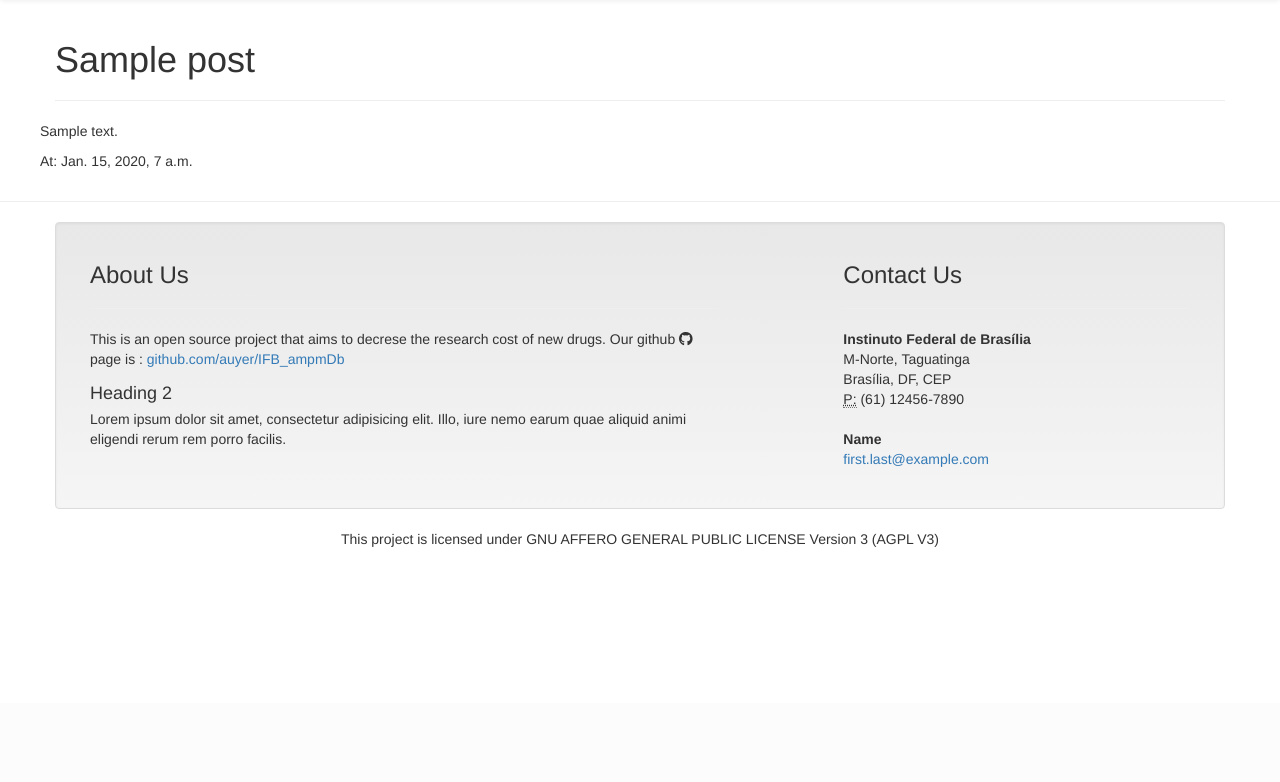
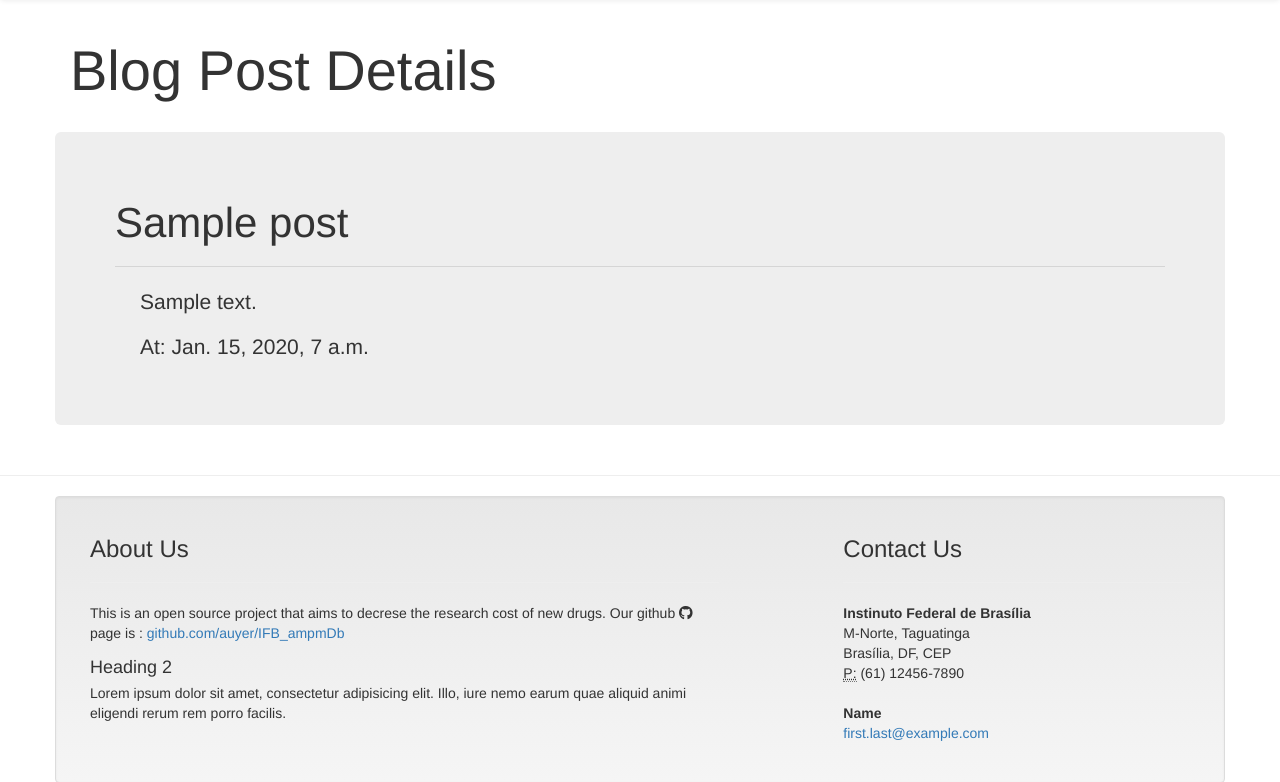
Before and after one commit to IFB-ampdb/IFB_ampmDb, a Django app: page /blog/post/1/ in a window 1280 px wide. Shown: the part 97-879 px from the top of the page. Before the commit the page ends 644 px from the top, so only its background shows below. Run offline with Django 3.2, Linux system fonts and the light colour scheme; tables that the repository leaves empty hold one stand-in row (values such as "Sample post"); parts of the project's set-up code (start-up, migrations or seed data) failed here and were passed over; some libraries are stand-ins or nearby versions.

Commit message:
monor changes to blogpost

```diff
--- a/ifbAMPdb/ifbAMPdatabase/templates/blog/blogPost.html
+++ b/ifbAMPdb/ifbAMPdatabase/templates/blog/blogPost.html
@@ -3,15 +3,19 @@
 {% load staticfiles %}
 <section>
 	<div class="container">
+		<h1 style=" font-size: 400%">Blog Post Details</h1>
+		<br>
 		<div class="row">
-			<div class="">
-				<h1>{{post.title}}</h1>
+			<div class="jumbotron">
+				<h1 style=" font-size: 300%">{{post.title}}</h1>
 				<hr>
 				<div class="row">
-					<p>{{post.body}}</p>
+					<ul>
+					<p>{{post.body|safe}}</p>
 					<p>
 						At: {{post.published_date}}
 					</p>
+					</ul>
 				</div>
 				</div>
 			</div>
```
